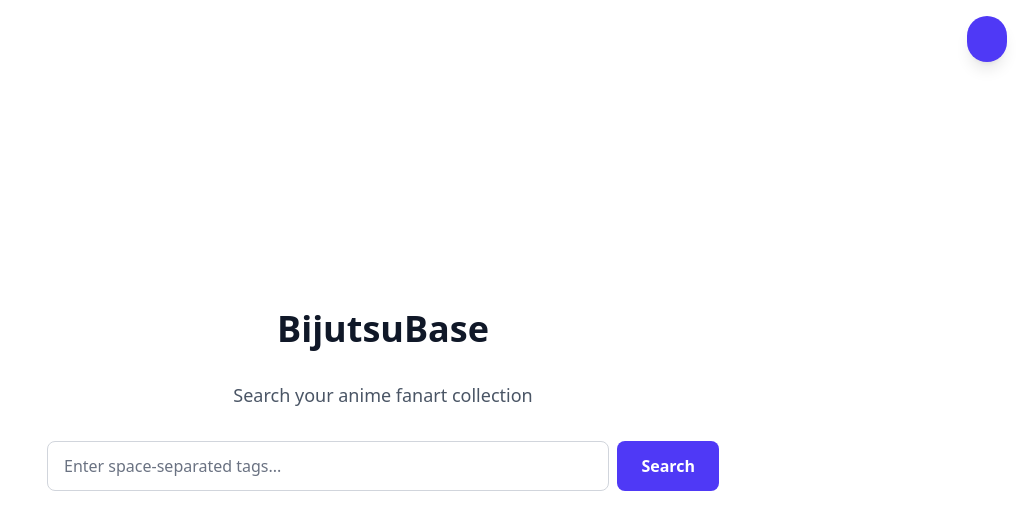
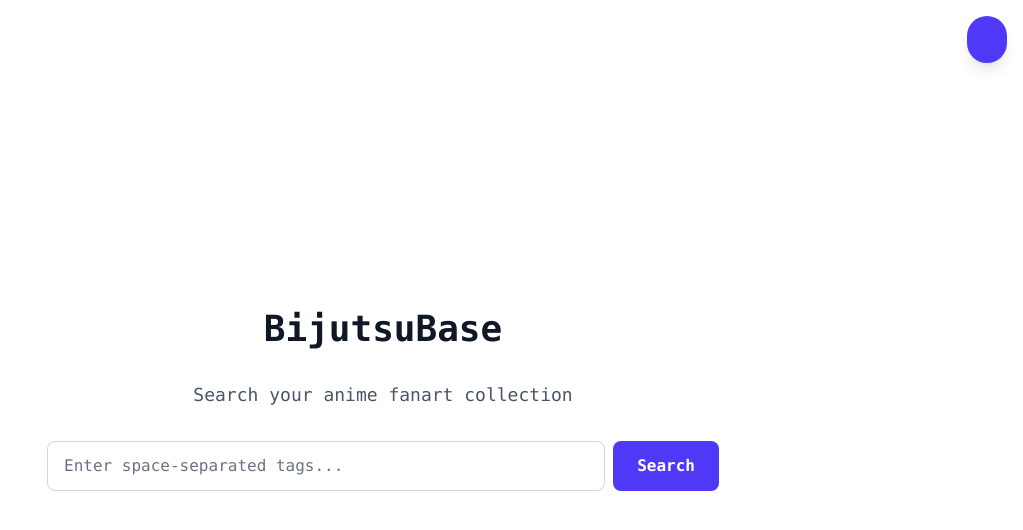
Before and after one commit to compile10/BijutsuBase, a SvelteKit app in the folder clients/bijutsubase-web/: page / in a window 1280 px wide. Shown: the top 530 px of the page, without its empty margins (257-1280 px from the left). Built offline with nearby package versions, Linux system fonts and the light colour scheme; some icons are missing.

Commit message:
Add Space Mono font support by updating package.json and app.css; include new dependency in package-lock.json

```diff
--- a/clients/bijutsubase-web/package.json
+++ b/clients/bijutsubase-web/package.json
@@ -41,6 +41,7 @@
 		"vite": "^7.1.10"
 	},
 	"dependencies": {
+		"@fontsource/space-mono": "^5.2.9",
 		"virtua": "^0.46.6"
 	}
 }
--- a/clients/bijutsubase-web/src/app.css
+++ b/clients/bijutsubase-web/src/app.css
@@ -1,3 +1,13 @@
 @import 'tailwindcss';
 @plugin '@tailwindcss/forms';
 @plugin '@tailwindcss/typography';
+@import '@fontsource/space-mono/400.css';
+@import '@fontsource/space-mono/700.css';
+
+@theme {
+	--font-family-sans: 'Space Mono', ui-monospace, SFMono-Regular, 'SF Mono', Menlo, Consolas, 'Liberation Mono', monospace;
+}
+
+body {
+	font-family: var(--font-family-sans);
+}
```
Also changed, not shown: 1 other file (tests, documents, lock files or other folders).
